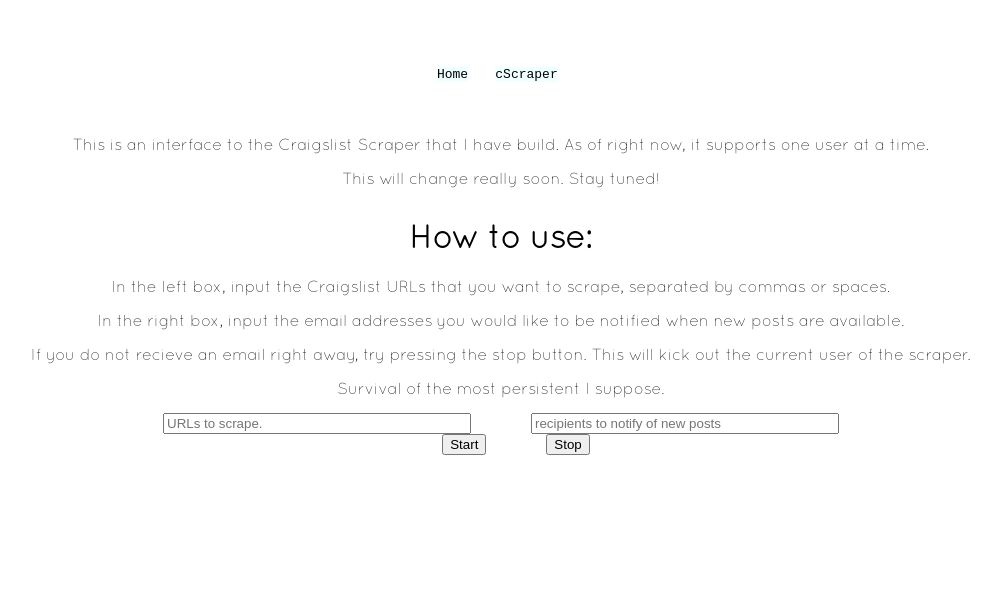
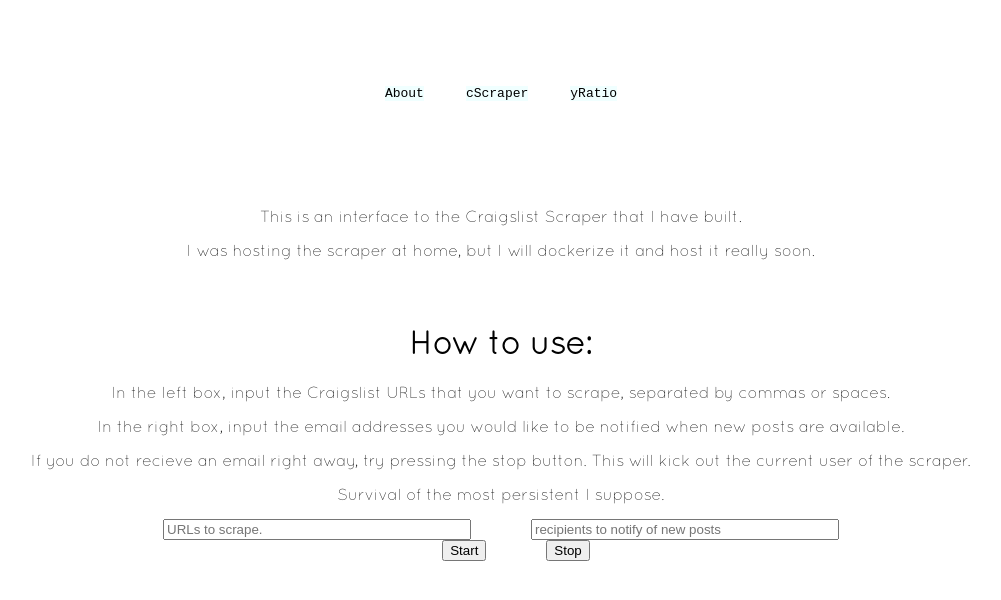
Before and after one commit to EugeneBrod/ReactWebsite, a React (Create React App) app in the folder react_website/: page /cScraper in a window 1280 px wide. Shown: the top 600 px of the page, without its empty margins (139-1140 px from the left). Built offline with nearby package versions, Linux system fonts and the light colour scheme.

Commit message:
Added yRatio page

```diff
--- a/react_website/src/App.js
+++ b/react_website/src/App.js
@@ -4,6 +4,7 @@
 import { CraigslistScraper } from './components/CraigslistScraper';
 import Navbar from './components/Navbar';
 import {Route, Routes} from 'react-router-dom';
+import { YRatio } from './components/yRatio';
 
 
 
@@ -14,6 +15,7 @@
       <Routes>
         <Route exact path='/' element={<Home />} />
         <Route exact path='/cScraper' element={<CraigslistScraper/>} />
+        <Route exact path='/yRatio' element={<YRatio/>} />
       </Routes>
     </div>
   );
--- a/react_website/src/components/CraigslistScraper.js
+++ b/react_website/src/components/CraigslistScraper.js
@@ -70,8 +70,10 @@
   render() {
     return (
       <div className="CraigslistScraper">
-        <p>This is an interface to the Craigslist Scraper that I have build. As of right now, it supports one user at a time.</p>
-        <p>This will change really soon. Stay tuned!</p>
+        <br/>
+        <p>This is an interface to the Craigslist Scraper that I have built.</p>
+        <p>I was hosting the scraper at home, but I will dockerize it and host it really soon.</p>
+        <br/>
         <h1>How to use:</h1>
         <p>In the left box, input the Craigslist URLs that you want to scrape, separated by commas or spaces.</p>
         <p>In the right box, input the email addresses you would like to be notified when new posts are available.</p>
--- a/react_website/src/components/Home.css
+++ b/react_website/src/components/Home.css
@@ -4,6 +4,7 @@
 }
 
 html, body, #root, #root>div {
+  padding-top: 20px;
   margin: 0;
   background-color:#FFFFFF;
   width:100%;
--- a/react_website/src/components/Home.js
+++ b/react_website/src/components/Home.js
@@ -14,9 +14,6 @@
     </p>
     <p>
       <span>Here is my <a download href={ pdf } rel="noreferrer" target= '_blank'>resume.</a></span>
-    </p>
-    <p>
-      <span>Here is my <Link to='/cScraper'>cScraper.</Link></span>
     </p>
   </div>
 
--- a/react_website/src/components/Navbar.css
+++ b/react_website/src/components/Navbar.css
@@ -9,5 +9,9 @@
 .Navbar table {
   width: 150px;
   position: relative;
-  left: 75px;
+  margin: auto;
 }
+
+td {
+  padding: 20px;
+}
--- a/react_website/src/components/Navbar.js
+++ b/react_website/src/components/Navbar.js
@@ -7,8 +7,9 @@
       <table>
         <tbody>
           <tr>
-            <td><Link to='/'>Home</Link></td>
+            <td><Link to='/'>About</Link></td>
             <td><Link to='/cScraper'>cScraper</Link></td>
+            <td><Link to='/yRatio'>yRatio</Link></td>
           </tr>
         </tbody>
       </table>
--- /dev/null
+++ b/react_website/src/components/yRatio.js
@@ -0,0 +1,12 @@
+import React, {Component} from 'react';
+
+export class YRatio extends Component {
+
+  render () {
+    return (
+      <div className="yRatio">
+        <p>Download yRatio <a target='_blank' href='https://chrome.google.com/webstore/detail/yratio/cdeikckdpancilnmeojckofeoojhdkal'>here.</a></p>
+      </div>
+    );
+  }
+}
```
Also changed, not shown: 1 other file (tests, documents, lock files or other folders).
